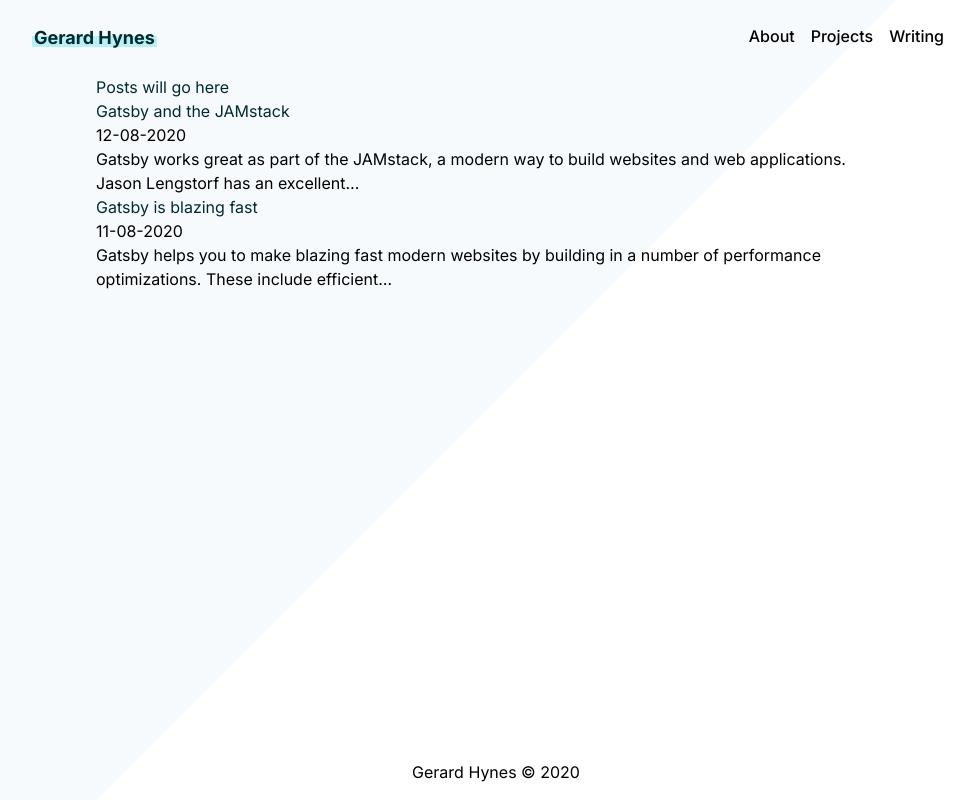
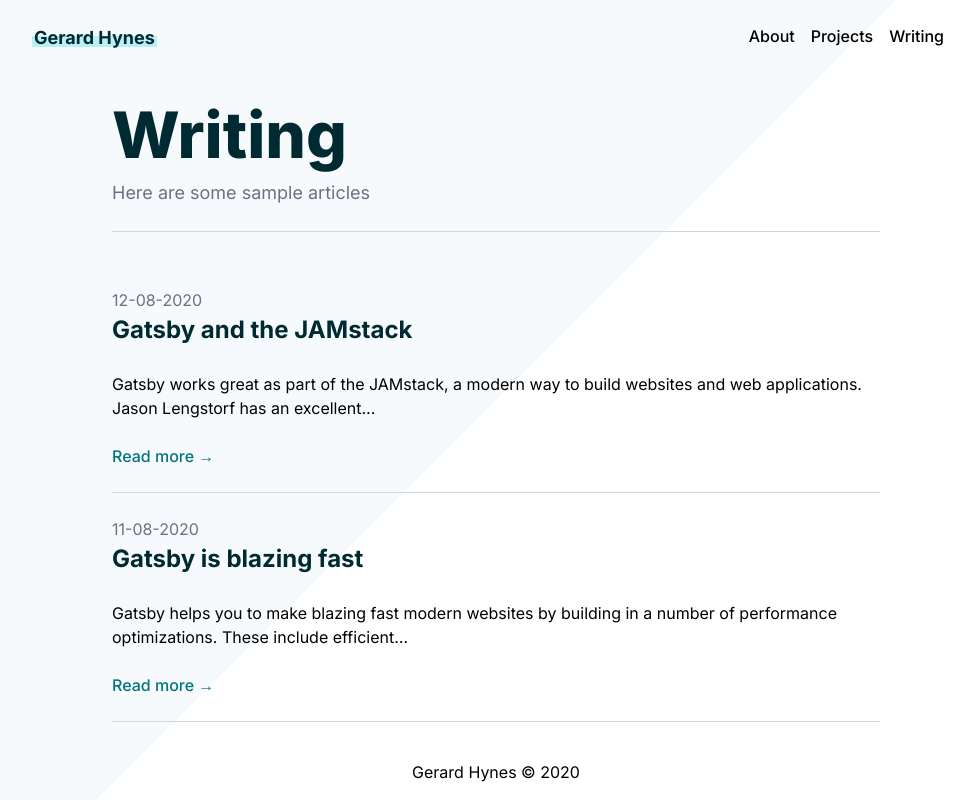
Before and after one commit to gerhynes/personal-site, a Gatsby site: page /writing in a window 1280 px wide. Shown: the whole page, without its empty margins (144-1118 px from the left). Built offline with nearby package versions, Linux system fonts and the light colour scheme; Gatsby itself is replaced by a stand-in of ours.

Commit message:
Add initial styles to Writing page

```diff
--- a/src/pages/writing.js
+++ b/src/pages/writing.js
@@ -1,26 +1,86 @@
 import React from "react";
 import { graphql, Link } from "gatsby";
+import styled from "styled-components";
 import Layout from "../components/layout";
+import SEO from "../components/seo";
 
-import SEO from "../components/seo";
+const Container = styled.div`
+  margin: 0 auto;
+`;
+
+const WritingIntro = styled.div`
+  margin: 2rem 1rem;
+  border-bottom: 1px solid #d2d6dc;
+  padding-bottom: 1.5rem;
+`;
+
+const Heading = styled.h1`
+  font-size: 4rem;
+  font-weight: 800;
+  line-height: 3.5rem;
+  margin-bottom: 1rem;
+`;
+
+const Subheading = styled.p`
+  font-size: 1.125rem;
+  line-height: 1.75rem;
+  color: rgba(107, 114, 128, 1);
+`;
+
+const ArticleList = styled.ul`
+  padding: 0 1rem;
+`;
+
+const Article = styled.article`
+  padding: 1.5rem 0;
+  border-bottom: 1px solid #d2d6dc;
+`;
+
+const Date = styled.p`
+  color: rgba(107, 114, 128, 1);
+`;
+
+const ArticleTitle = styled.h2`
+  font-size: 1.5rem;
+  font-weight: 700;
+`;
+
+const ArticleExcerpt = styled.p`
+  margin: 1.5rem 0;
+`;
+
+const ArticleLink = styled.p`
+  font-weight: 500;
+  color: rgba(4, 116, 129, 1);
+`;
 
 export default function Writing({ data }) {
   const { edges: posts } = data.allMdx;
   return (
     <Layout>
       <SEO title="Gerard Hynes | Writing" />
-      <h1>Posts will go here</h1>
-      <ul style={{ listStyle: `none` }}>
+      <Container>
+        <WritingIntro>
+          <Heading>Writing</Heading>
+          <Subheading>Here are some sample articles</Subheading>
+        </WritingIntro>
+        <ArticleList style={{ listStyle: `none` }}>
           {posts.map(({ node: post }) => (
             <li key={post.id}>
+              <Article>
+                <Date>{post.frontmatter.date}</Date>
                 <Link to={post.fields.slug}>
-              <h2>{post.frontmatter.title}</h2>
+                  <ArticleTitle>{post.frontmatter.title}</ArticleTitle>
                 </Link>
-            <p>{post.frontmatter.date}</p>
-            <p>{post.excerpt}</p>
+                <ArticleExcerpt>{post.excerpt}</ArticleExcerpt>
+                <ArticleLink>
+                  <Link>Read more →</Link>
+                </ArticleLink>
+              </Article>
             </li>
           ))}
-      </ul>
+        </ArticleList>
+      </Container>
     </Layout>
   );
 }
```
Lines whose indentation alone changed are shown as unchanged.
